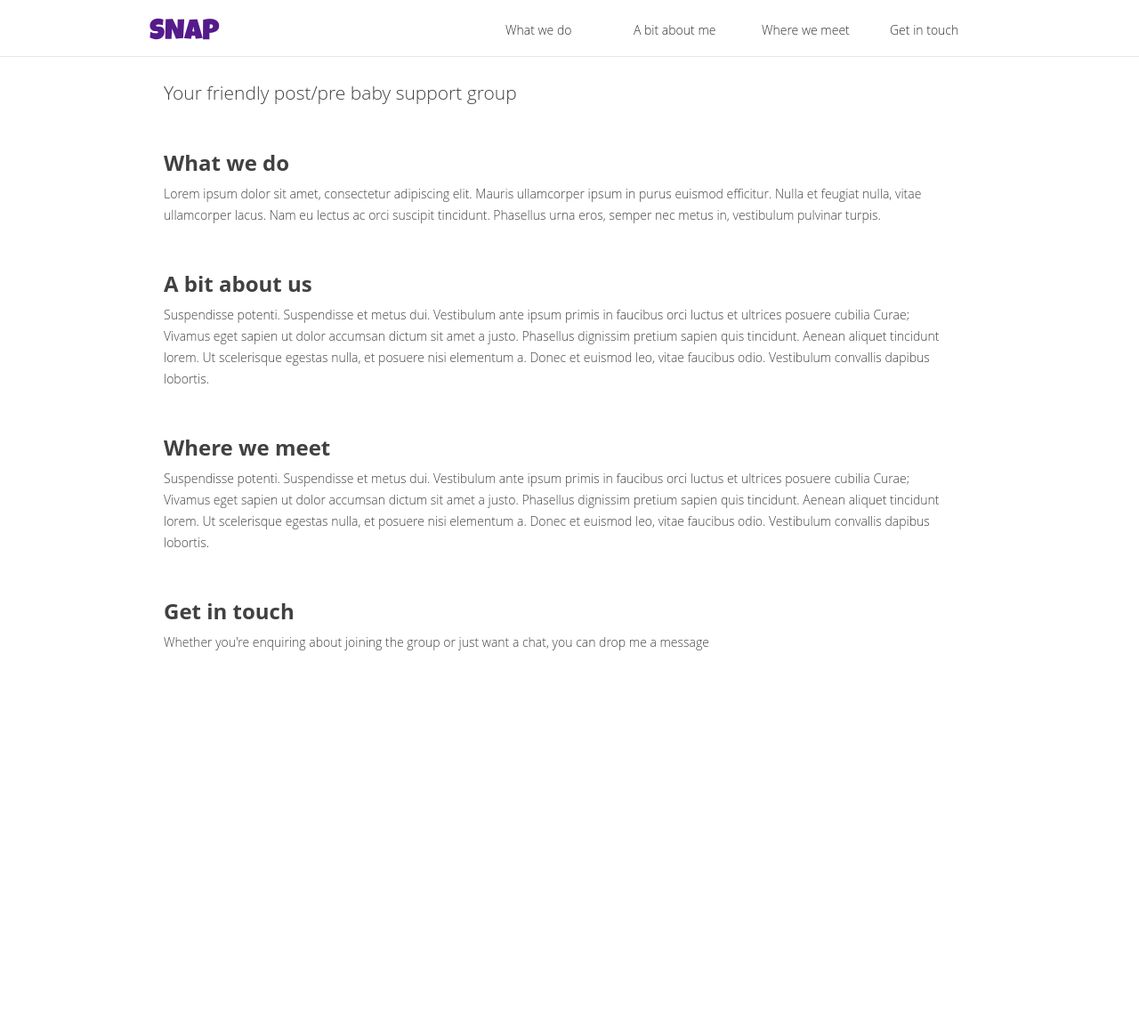
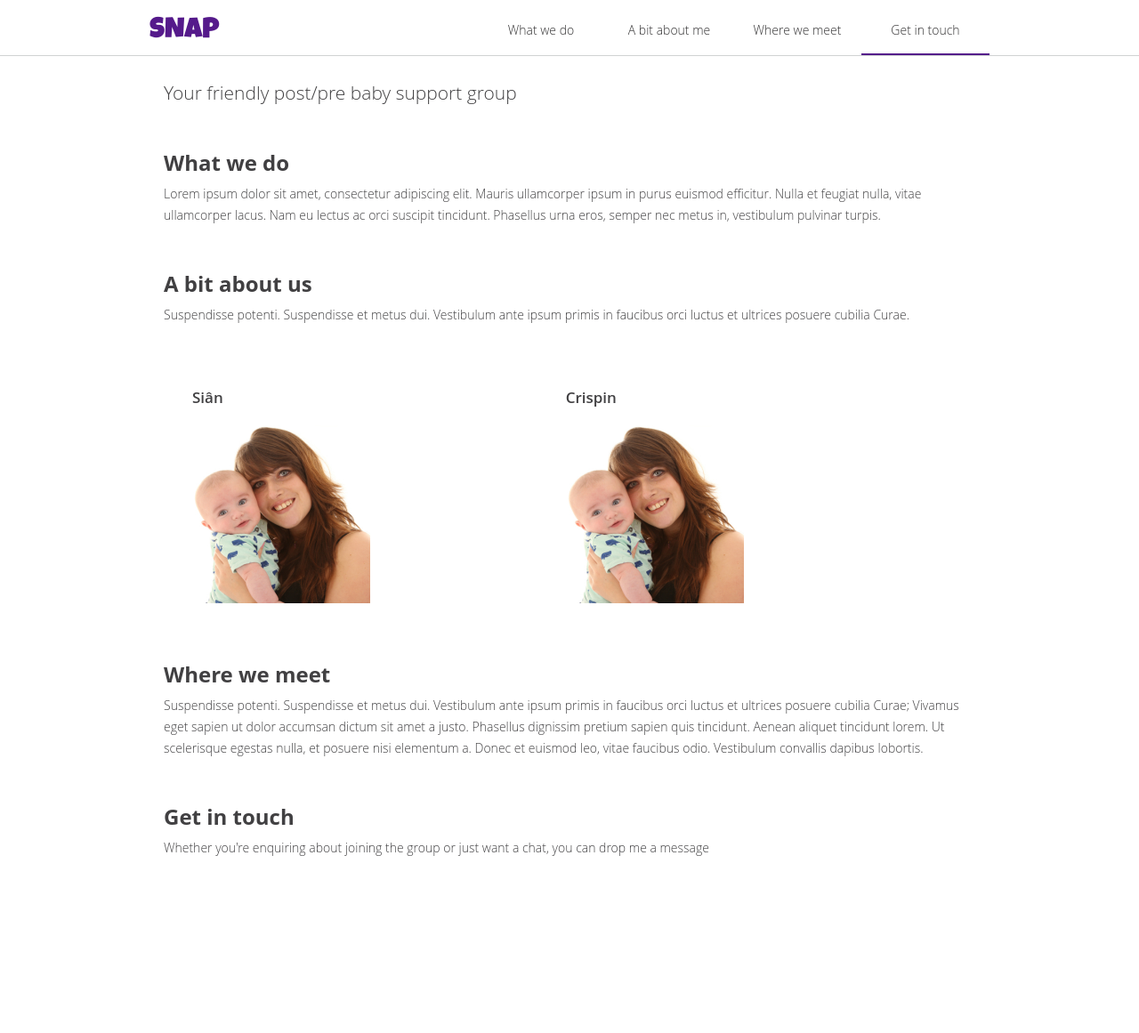
Before and after one commit to Crispioso/snap, a PHP site: page / in a window 1280 px wide. Shown: the top 1161 px of the page at 89% size. Run offline with PHP 8.4, Linux system fonts and the light colour scheme.

Commit message:
Numerous updates

```diff
--- a/index.html
+++ b/index.html
@@ -12,8 +12,8 @@
 	<div class="nav">
 		<nav class="wrapper">
 			<ul class="col-wrap nav__list">
-				<li class="col col--md-10 col--lg-24 nav__item flush-top padding-left--none">
-					<h1 id="home" class="nav__logo"><a class="nav__link" href="#home">SNAP</a></h1>
+				<li class="col col--md-10 col--lg-23 nav__item--logo flush-top padding-left--none padding-top--none">
+					<h1 class="nav__logo"><a class="nav__link" href="#home">SNAP</a></h1>
 				</li>
 				<li class="col col--md-9 col--lg-9 nav__item">
 					<a class="nav__link" href="#whatwedo">What we do</a>
@@ -32,27 +32,40 @@
 	</div>
 
 	<div class="wrapper">
-		<article class="col-wrap col article">
+		<div class="col-wrap">
+			<article class="col article">
 				<header>
-				<p class="intro"><span class="strong">Your</span> friendly post/pre baby support group</p>
+					<p id="home" class="intro"><span class="strong">Your</span> friendly post/pre baby support group</p>
 				</header>
-			<section class="section__content--static-markdown">
+				<section class="section__content">
 					<h2 id="whatwedo">What we do</h2>
 					<p>Lorem ipsum dolor sit amet, consectetur adipiscing elit. Mauris ullamcorper ipsum in purus euismod efficitur. Nulla et feugiat nulla, vitae ullamcorper lacus. Nam eu lectus ac orci suscipit tincidunt. Phasellus urna eros, semper nec metus in, vestibulum pulvinar turpis.</p>
 				</section>
-			<section class="section__content--static-markdown">
+				<section class="section__content">
 					<h2 id="aboutus">A bit about us</h2>
-				<p>Suspendisse potenti. Suspendisse et metus dui. Vestibulum ante ipsum primis in faucibus orci luctus et ultrices posuere cubilia Curae; Vivamus eget sapien ut dolor accumsan dictum sit amet a justo. Phasellus dignissim pretium sapien quis tincidunt. Aenean aliquet tincidunt lorem. Ut scelerisque egestas nulla, et posuere nisi elementum a. Donec et euismod leo, vitae faucibus odio. Vestibulum convallis dapibus lobortis.</p>
+					<p>Suspendisse potenti. Suspendisse et metus dui. Vestibulum ante ipsum primis in faucibus orci luctus et ultrices posuere cubilia Curae.</p>
+					<ul class="profiles__list">
+						<!-- <h3 class="profiles__title">Hi, my name is ...</h3> -->
+						<li class="profiles__item">
+							<h4>Si&acirc;n</h4>
+							<img class="profiles__image" src="dist/img/Sian_Alfie.jpg">
+						</li>
+						<li class="profiles__item">
+							<h4>Crispin</h4>
+							<img class="profiles__image" src="dist/img/Sian_Alfie.jpg">
+						</li>
+					</ul>
 				</section>
-			<section class="section__content--static-markdown">
+				<section class="section__content">
 					<h2 id="wherewemeet">Where we meet</h2>
 					<p>Suspendisse potenti. Suspendisse et metus dui. Vestibulum ante ipsum primis in faucibus orci luctus et ultrices posuere cubilia Curae; Vivamus eget sapien ut dolor accumsan dictum sit amet a justo. Phasellus dignissim pretium sapien quis tincidunt. Aenean aliquet tincidunt lorem. Ut scelerisque egestas nulla, et posuere nisi elementum a. Donec et euismod leo, vitae faucibus odio. Vestibulum convallis dapibus lobortis.</p>
 				</section>
-			<section class="section__content--static-markdown">
+				<section class="section__content">
 					<h2 id="getintouch">Get in touch</h2>
 					<p>Whether you're enquiring about joining the group or just want a chat, you can drop me a message</p>
 				</section>
 			</article>
+		</div>
 	</div>
 	<footer>
 		<script type="text/javascript" src="js/jquery-1.11.3.min.js"></script>
--- a/scss/components/_nav.scss
+++ b/scss/components/_nav.scss
@@ -7,8 +7,8 @@
 	top: 0;
 	right: 0;
 	left: 0;
-	height: ($baseline * 8);
-	border-bottom: 1px solid $iron-light;
+	//height: ($baseline * 8);
+	border-bottom: 1px solid $iron;
 	background-color: $background;
 	z-index: 100;
 
@@ -18,13 +18,26 @@
 	}
 
 	&__item {
-		margin-top: ($baseline * 2);
+		//margin-top: ($baseline * 2);
+		padding-top: ($baseline * 2) + 6px;
 		padding-bottom: 0;
+		padding-left: 0;
+		text-align: center;
+		display: block;
+
+		&:hover {
+			cursor: pointer;
+			background-color: $iron-light;
+		}
+
+		&--logo {
+			padding: 0;
+		}
 	}
 
 	&__link {
 		padding-bottom: ($baseline * 2);
-		display: inline-block;
+		display: block;
 		color: $thunder;
 
 		&:hover {
@@ -34,18 +47,28 @@
 		&--active {
 			height: ($baseline * 5);
 			border-bottom: 2px solid $logo;
+
+			//animations
+			//-webkit-transition : border 500ms ease-in;
+			//-moz-transition : border 500ms ease-in;
+			//-o-transition : border 500ms ease-in;
+			//transition : border 500ms ease-in;
 		}
 	}
 
 	&__logo {
-		padding: $baseline 0 0 0;
+		padding: ($baseline + 4px) 0 0 0;
 		margin: 0;
 		font-family: $luckiest-font-family;
 		font-size: 32px;
+		text-align: left;
 
 		a {
-			border-bottom: 0;
+			height: ($baseline * 6);
+			padding-bottom: 0;
+			//border-bottom: 2px solid $logo;
 			color: $logo;
+
 		}
 
 	}
--- /dev/null
+++ b/scss/components/_pictures.scss
@@ -0,0 +1,26 @@
+//_pictures.scss
+
+.profiles {
+
+	&__title {
+		margin: 0;
+	}
+
+	&__list {
+		list-style: none;
+		padding: ($baseline *2) $col $baseline $col;
+		//background-color: $secondary;
+		margin: 0 $col 0 0;
+	}
+
+	&__item {
+		display: inline-block;
+	}
+
+	&__image {
+		height: 50%;
+		width: 50%;
+		cursor: pointer;
+	}
+
+}
--- a/scss/elements/_article.scss
+++ b/scss/elements/_article.scss
@@ -1,5 +1,5 @@
 //_article.scss
 
 .article {
-	padding-top: ($baseline * 8);
+	padding: ($baseline * 8) $col 0 $col;
 }
--- a/scss/elements/_header.scss
+++ b/scss/elements/_header.scss
@@ -4,4 +4,5 @@
 	margin-top: ($baseline * 3);
 	font-size: 21px;
 	padding: 4px 0 12px 0;
+	font-weight: 300;
 }
--- a/scss/elements/_sections.scss
+++ b/scss/elements/_sections.scss
@@ -18,22 +18,11 @@ section {
 
 	&__content {
 
-		&-number {
+		padding: 0;
 
-			position: relative;
-			margin-left: ($col * -3);
-			//padding-left: 6px;
-			//width: ($col * 3);
-			display: block;
-			float: left;
-
-		}
-
-		&--markdown {
-			padding: 0 0 0 ($col * 3);
-			@include breakpoint(lg) {
+		/*@include breakpoint(lg) {
 			margin-right: ($col * 4);
-			}
+		}*/
 
 		position: relative;
 
@@ -55,13 +44,11 @@ section {
 		}
 
 		img {
-				width: 100%;
+			//width: 100%;
 		}
 
 		li {
 			margin: 0;
-				// padding: $baseline 0 $baseline $col;
-
 
 			// li with only one p shouldn't have padding (spacing looks excessive)
 			p:first-of-type {
@@ -77,42 +64,6 @@ section {
 
 		}
 
-			.markdown-chart-container, .markdown-table-container {
-				border-left: solid $col $mercury;
-				padding-left: $col;
-				margin-bottom: ($baseline * 4);
-
-				ol {
-					margin: 0;
-					counter-reset: toc;
-				}
-
-				li {
-					list-style: none;
-					position: relative;
-
-					&:before {
-						content: counter(toc) ". ";
-						counter-increment: toc;
-						position: absolute;
-						left: -$col;
-					}
 	}
 
 }
-
-		}
-
-		&--static-markdown {
-			@extend .section__content--markdown;
-			padding-left: 0;
-
-			ol {
-				margin: $col 0 $col $col;
-			}
-
-		}
-
-	}
-
-}
--- a/scss/main.scss
+++ b/scss/main.scss
@@ -29,3 +29,4 @@ $old-ie: false;
 
 @import "components/tooltip";
 @import "components/nav";
+@import "components/pictures";
--- a/scss/utilities/_colours.scss
+++ b/scss/utilities/_colours.scss
@@ -23,3 +23,4 @@ $poppy:         #D32F2F; //errors
 $beta:			#FF9933; //beta content
 $logo:			#551A8B; //logo and active nav link
 $background:	$white; //background color
+$secondary:		#c1acd5;
```
Also changed, not shown: js/main.js (+63 -11 lines), dist/css/main.css, dist/img/Sian_Alfie.jpg (added), dist/js/main.js. Lines whose indentation alone changed are shown as unchanged.
